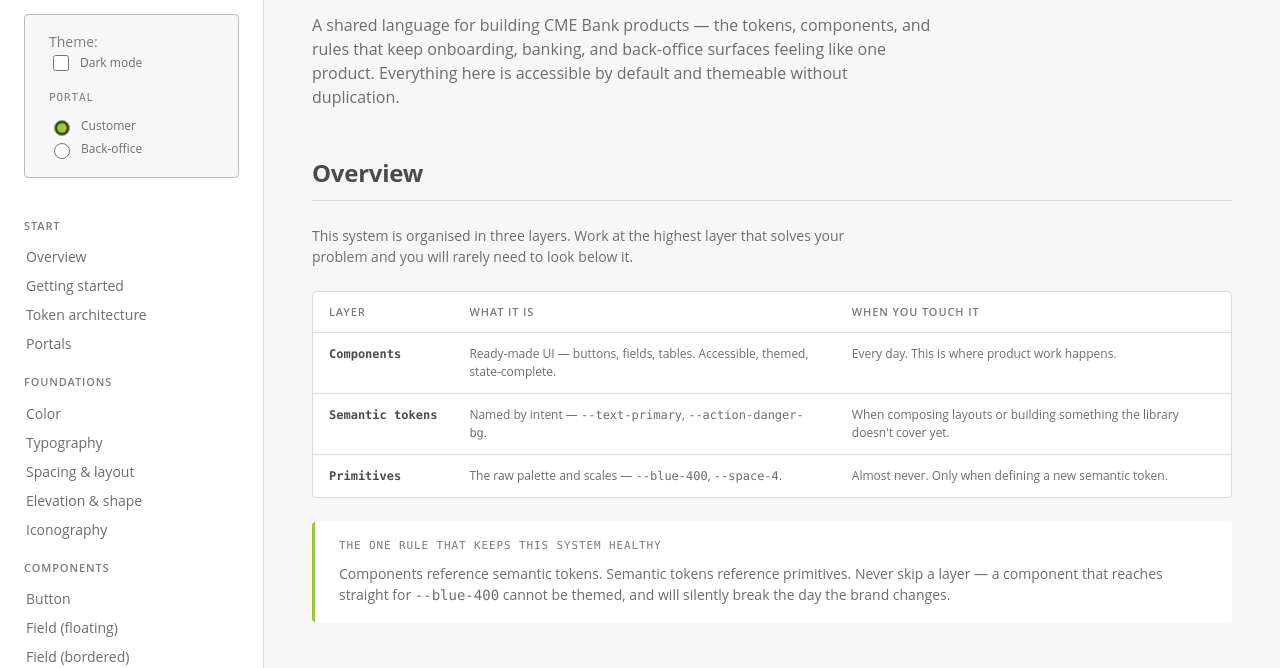
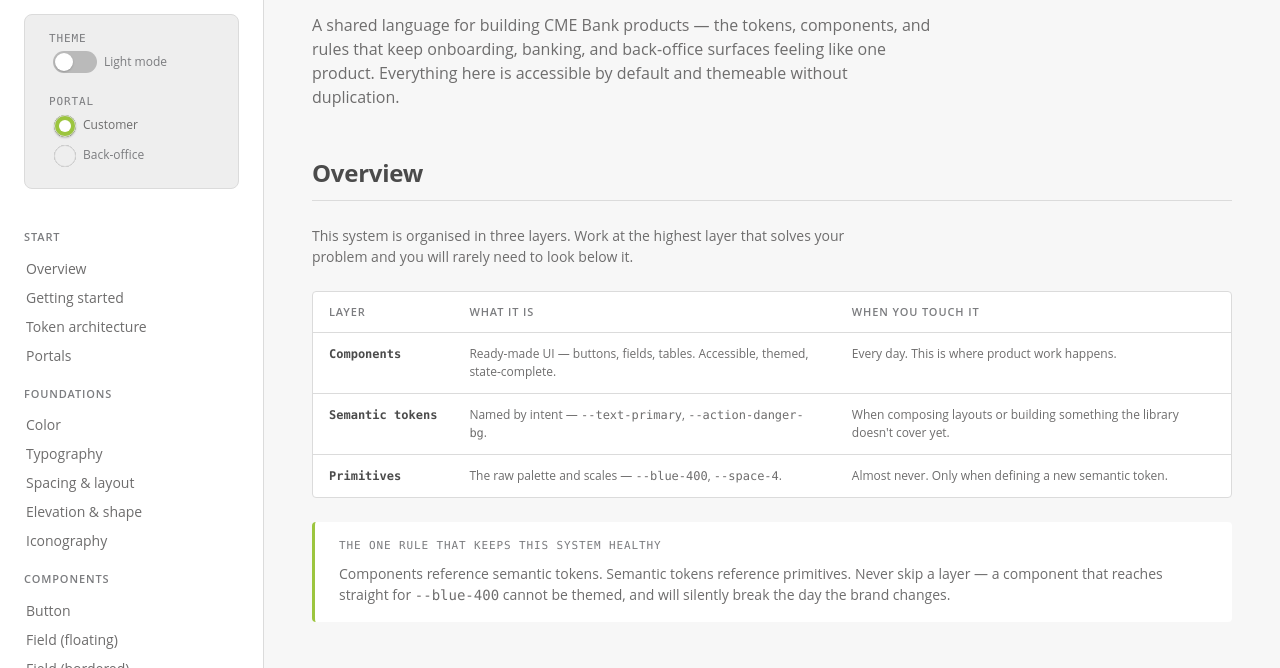
Before and after one commit to rskumar-codes/cme-bank-design-system, a plain HTML site: page index.html in a window 1280 px wide. Shown: the part 132-800 px from the top of the page. Drawn offline with Linux system fonts and the light colour scheme.

Commit message:
Sidebar form controls updated

```diff
--- a/index.html
+++ b/index.html
@@ -39,17 +39,24 @@
     <div class="sidebar__controls">
       <div class="sidebar__wrapper">
         <div class="theme-switch">
-          <label style="color: var(--text-tertiary);">Theme:</label>
-          <label class="theme-toggle">
+          <label class="section-title">Theme</label>
+          <span class="theme-switch__button">
             <input type="checkbox" id="themeSwitch" style="accent-color:var(--selection-bg)">
-            Dark mode
-          </label>
+            <label class="theme-toggle" for="themeSwitch"></label>
+          </span>
         </div>
 
         <div class="portal-switch">
-          <div class="portal-switch__label">Portal</div>
-          <label><input type="radio" name="portal" value="customer" checked> Customer</label>
-          <label><input type="radio" name="portal" value="backoffice"> Back-office</label>
+          <label class="section-title">Portal</label>
+
+          <span class="portal-switch__button">
+            <input type="radio" name="portal" value="customer" checked id="customer">
+            <label class="portal-switch__label" for="customer">Customer</label>
+          </span>
+          <span class="portal-switch__button">
+            <input type="radio" name="portal" value="backoffice" id="backoffice">
+            <label class="portal-switch__label" for="backoffice">Back-office</label>
+          </span>
         </div>
       </div>
     </div>
--- a/site.css
+++ b/site.css
@@ -40,7 +40,8 @@
 .sidebar__controls {
   margin: var(--space-5);
 
-  input[type='checkbox'], input[type='radio'] {
+  /* input[type='checkbox'],  */
+  input[type='radio'] {
     width: var(--size-16);
     height: var(--size-16);
   }
@@ -51,9 +52,19 @@
     align-items: flex-start;
     justify-content: space-between;
     padding: 0 var(--space-5) var(--space-4);
-    background-color: var(--neutral-50);
-    border: 1px var(--neutral-300) solid;
-    border-radius: var(--radius-md);
+    background: var(--surface-sunken);
+    border: var(--border-width-thin) solid var(--border-subtle);
+    border-radius: var(--radius-lg);
+    color: var(--text-secondary);
+  }
+
+  label.section-title {
+    font-family: var(--font-mono);
+    font-size: var(--size-11);
+    letter-spacing: var(--track-loose);
+    text-transform: uppercase;
+    color: var(--text-tertiary);
+    /* margin-bottom: var(--space-2); */
   }
 }
 .theme-switch {
@@ -239,6 +250,75 @@
 .specimen__meta b { display: block; color: var(--text-primary); font-size: var(--size-12); margin-bottom: 2px; }
 
 /* ── Theme toggle ───────────────────────────────────────────────── */
+.theme-switch__button{
+  display: inline-flex;
+  align-items: center;
+  gap: var(--space-1);
+
+  input[type='checkbox'] {
+    width: 44px;
+    height: 22px;
+    position: relative;
+    cursor: pointer;
+
+    &::before, &::after {
+      cursor: inherit;
+    }
+
+    &::before {
+      content: '';
+      display: inline-block;
+      width: 100%;
+      height: 100%;
+      border-radius: 12px;
+      background-color: var(--neutral-300);
+      margin-right: var(--space-2);
+    }
+
+    &::after {
+      content: '';
+      display: inline-block;
+      width: 18px;
+      height: 18px;
+      border-radius: 50%;
+      background-color: var(--neutral-0);
+      box-shadow: 0 1px 2px rgba(0, 0, 0, 0.2);
+      position: absolute;
+      top: 2px;
+      left: 2px;
+      transition: transform 0.3s ease-in-out, background-color 0.3s ease-in-out;
+    }
+
+    &:checked + label::after {
+      color: var(--text-secondary);
+      content: 'Dark mode';
+      cursor: pointer;
+    }
+
+    &:not(:checked) + label::after {
+      color: var(--neutral-500);
+      content: 'Light mode';
+      cursor: pointer;
+    }
+
+    &:checked::before {
+      background-color: var(--action-primary-bg);
+    }
+    &:checked::after {
+      background-color: var(--surface-raised);
+      right: 2px;
+      transform: translateX(22px);
+      will-change: transform;
+    }
+
+    &:not(:checked)::after {
+      left: 2px;
+      transform: translateX(0);
+      will-change: transform;
+    }
+  }
+}
+
 .theme-toggle {
   display: inline-flex;
   align-items: center;
@@ -258,11 +338,6 @@
 .portal-switch {
   margin: var(--space-4) 0 0;
   font-size: var(--size-12); }
-.portal-switch__label {
-  font-family: var(--font-mono); font-size: var(--size-11);
-  letter-spacing: var(--track-loose); text-transform: uppercase;
-  color: var(--text-tertiary); margin-bottom: var(--space-2);
-}
 .portal-switch label {
   display: flex; align-items: center; gap: var(--space-2);
   color: var(--text-secondary); padding: 2px 0; cursor: pointer;
@@ -291,6 +366,73 @@
   align-items: flex-start;
 }
 
+.portal-switch__button{
+  display: inline-flex;
+  align-items: center;
+  gap: var(--space-1);
+
+  input[type='radio'] {
+    width: 22px;
+    height: 22px;
+    position: relative;
+    cursor: pointer;
+
+    &::before, &::after {
+      cursor: inherit;
+    }
+
+    &::before {
+      content: '';
+      display: inline-block;
+      width: 100%;
+      height: 100%;
+      border-radius: 50%;
+      /* background-color: var(--neutral-0);
+      border:1px solid var(--neutral-600); */
+
+      background: var(--surface-sunken);
+      border: var(--border-width-thin) solid var(--border-subtle);
+
+      /* margin-right: var(--space-2); */
+    }
+
+    &::after {
+      content: '';
+      display: inline-block;
+      width: 12px;
+      height: 12px;
+      border-radius: 50%;
+      background-color: var(--neutral-0);
+      position: absolute;
+      transition: transform 0.3s ease-in-out, background-color 0.3s ease-in-out;
+    }
+
+    &:checked + label {
+      color: var(--text-secondary);
+    }
+
+    &:not(:checked) + label {
+      color: var(--neutral-500);
+    }
+
+    &:checked::before {
+      background-color: var(--action-primary-bg);
+      box-shadow: 0 1px 2px rgba(0, 0, 0, 0.2);
+    }
+    &:checked::after {
+      background-color: var(--surface-raised);
+      left: 5.25px;
+      top: 5.25px;
+    }
+
+    &:not(:checked)::after {
+      background-color: transparent;
+      left: 5.25px;
+      top: 5.25px;
+    }
+  }
+}
+
 
 /* ── Copy-to-code ────────────────────────────────────────────────────── */
 .canvas { position: relative; }
```
